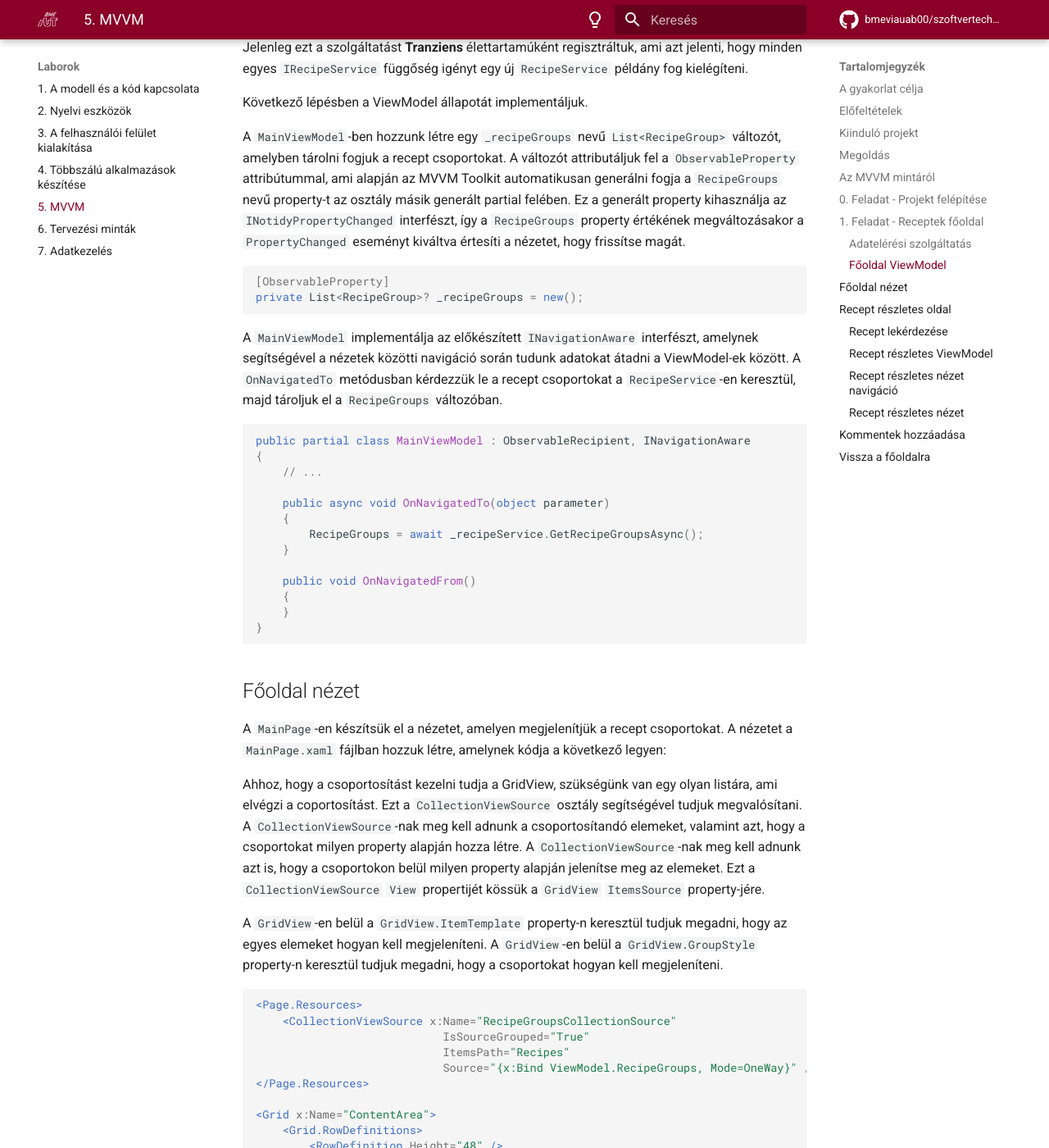
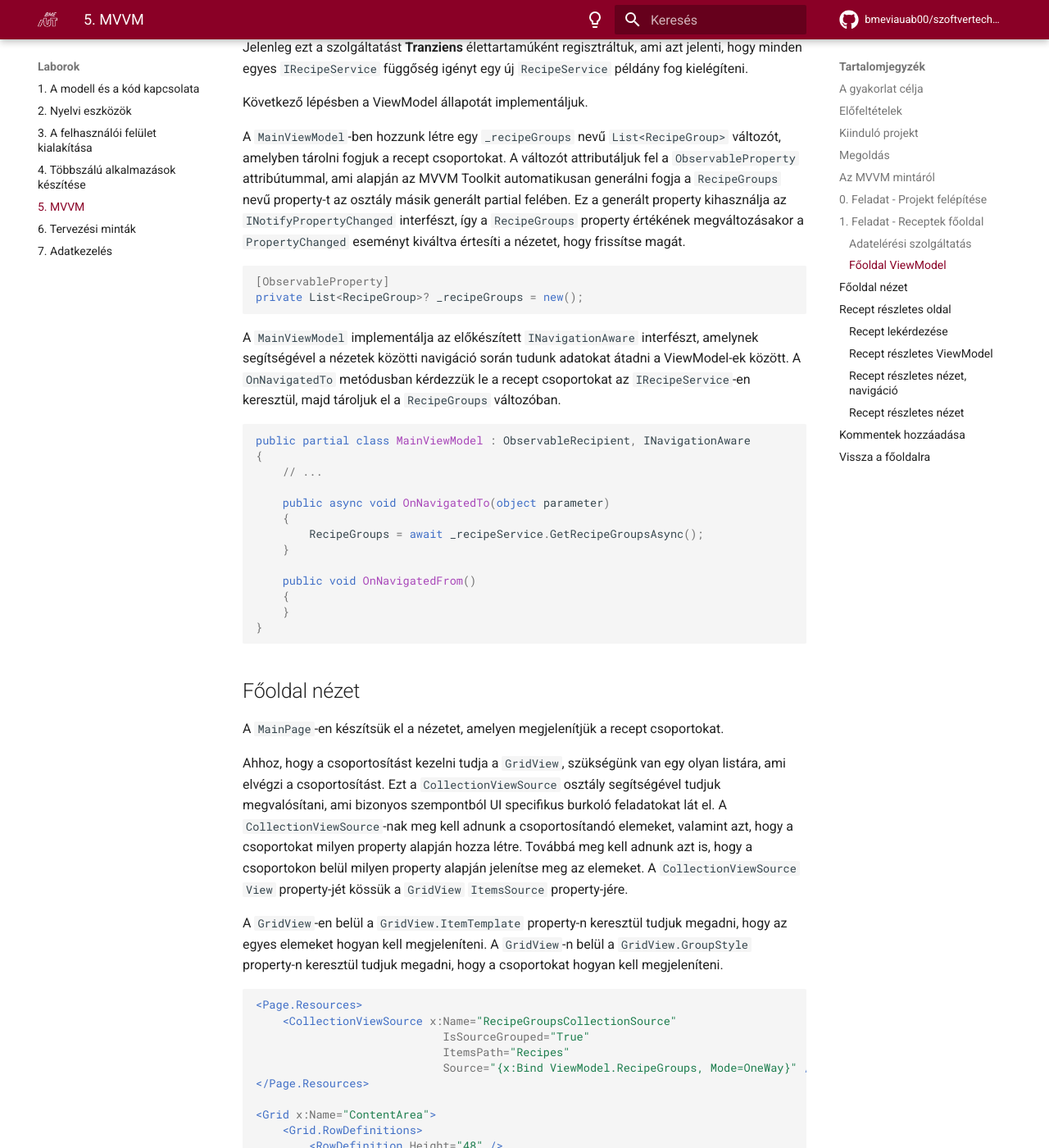
Before and after one commit to bmeviauab00/szoftvertechnikak, an MkDocs documentation site: the page built from docs/labor/5-mvvm/index.md, in a window 1280 px wide and 1400 px high, scrolled down 4438 px. Shown: the whole window at 82% size. Built offline with MkDocs 1.6.1 and Material for MkDocs 9.7.7, drawn with Linux system fonts in a browser that asks for light colours; emoji names are drawn with the system emoji font; comment, search, counter and statistics services are not loaded; the version menu is left out; some of the changed text lies outside the part shown.

Commit message:
mvvm lab wip

````diff
--- a/docs/labor/5-mvvm/index.md
+++ b/docs/labor/5-mvvm/index.md
@@ -162,14 +162,14 @@
 Következő lépésben a ViewModel állapotát implementáljuk.
 
 A `MainViewModel`-ben hozzunk létre egy `_recipeGroups` nevű `List<RecipeGroup>` változót, amelyben tárolni fogjuk a recept csoportokat. A változót attributáljuk fel a `ObservableProperty` attribútummal, ami alapján az MVVM Toolkit automatikusan generálni fogja a `RecipeGroups` nevű property-t az osztály másik generált partial felében.
-Ez a generált property kihasználja az `INotidyPropertyChanged` interfészt, így a `RecipeGroups` property értékének megváltozásakor a `PropertyChanged` eseményt kiváltva értesíti a nézetet, hogy frissítse magát.
+Ez a generált property kihasználja az `INotifyPropertyChanged` interfészt, így a `RecipeGroups` property értékének megváltozásakor a `PropertyChanged` eseményt kiváltva értesíti a nézetet, hogy frissítse magát.
 
 ```csharp
 [ObservableProperty]
 private List<RecipeGroup>? _recipeGroups = new();
 ```
 
-A `MainViewModel` implementálja az előkészített `INavigationAware` interfészt, amelynek segítségével a nézetek közötti navigáció során tudunk adatokat átadni a ViewModel-ek között. A `OnNavigatedTo` metódusban kérdezzük le a recept csoportokat a `RecipeService`-en keresztül, majd tároljuk el a `RecipeGroups` változóban.
+A `MainViewModel` implementálja az előkészített `INavigationAware` interfészt, amelynek segítségével a nézetek közötti navigáció során tudunk adatokat átadni a ViewModel-ek között. A `OnNavigatedTo` metódusban kérdezzük le a recept csoportokat az `IRecipeService`-en keresztül, majd tároljuk el a `RecipeGroups` változóban.
 
 ```csharp
 public partial class MainViewModel : ObservableRecipient, INavigationAware
@@ -189,12 +189,15 @@
 
 ## Főoldal nézet
 
-A `MainPage`-en készítsük el a nézetet, amelyen megjelenítjük a recept csoportokat. A nézetet a `MainPage.xaml` fájlban hozzuk létre, amelynek kódja a következő legyen:
+A `MainPage`-en készítsük el a nézetet, amelyen megjelenítjük a recept csoportokat.
 
-Ahhoz, hogy a csoportosítást kezelni tudja a GridView, szükségünk van egy olyan listára, ami elvégzi a coportosítást. Ezt a `CollectionViewSource` osztály segítségével tudjuk megvalósítani. A `CollectionViewSource`-nak meg kell adnunk a csoportosítandó elemeket, valamint azt, hogy a csoportokat milyen property alapján hozza létre. A `CollectionViewSource`-nak meg kell adnunk azt is, hogy a csoportokon belül milyen property alapján jelenítse meg az elemeket.
-Ezt a `CollectionViewSource` `View` propertijét kössük a `GridView` `ItemsSource` property-jére.
+Ahhoz, hogy a csoportosítást kezelni tudja a `GridView`, szükségünk van egy olyan listára, ami elvégzi a csoportosítást.
+Ezt a `CollectionViewSource` osztály segítségével tudjuk megvalósítani, ami bizonyos szempontból UI specifikus burkoló feladatokat lát el.
+A `CollectionViewSource`-nak meg kell adnunk a csoportosítandó elemeket, valamint azt, hogy a csoportokat milyen property alapján hozza létre.
+Továbbá meg kell adnunk azt is, hogy a csoportokon belül milyen property alapján jelenítse meg az elemeket.
+A `CollectionViewSource` `View` property-jét kössük a `GridView` `ItemsSource` property-jére.
 
-A `GridView`-en belül a `GridView.ItemTemplate` property-n keresztül tudjuk megadni, hogy az egyes elemeket hogyan kell megjeleníteni. A `GridView`-en belül a `GridView.GroupStyle` property-n keresztül tudjuk megadni, hogy a csoportokat hogyan kell megjeleníteni.
+A `GridView`-en belül a `GridView.ItemTemplate` property-n keresztül tudjuk megadni, hogy az egyes elemeket hogyan kell megjeleníteni. A `GridView`-n belül a `GridView.GroupStyle` property-n keresztül tudjuk megadni, hogy a csoportokat hogyan kell megjeleníteni.
 
 ```xml
 <Page.Resources>
@@ -260,12 +263,12 @@
 1. Kiegészítjük az `IRecipeService` interfészt egy `GetRecipeAsync` metódussal és létrehozzuk a szükséges osztályokat
 1. Létrehozzuk a `RecipeDetailViewModel` ViewModel-t, amiben lekérdezzük a recept adatait a `RecipeDetailViewModel`-ben az `IRecipeService`-en keresztül
 1. Létrehozzuk a `RecipeDetailPage` nézetet, építve a ViewModel adataira
-1. Regisztráljuk a ViewModel-t és a nézetet a Dependency Injectionhöz és a navigációhoz
+1. Regisztráljuk a ViewModel-t és a nézetet a Dependency Injection konfigurációhoz és a navigációhoz
 1. Navigálunk a `RecipeDetailPage`-re a `MainViewModel`-ből az `INavigationService`-en keresztül, ha egy receptre kattintunk, és átadjuk a kiválasztott recept azonosítóját (vagy recept fejlécet)
 
 ### Recept lekérdezése
 
-Generáljuk le a `Recipe` osztályt a `/api/recipes/{id}` végpont által visszaadott példa JSON adatokból, a fenti módszerrel. A `Recipe` osztályt a `MvvmLab.Core.Model` névtérbe hozzuk létre.
+Generáljuk le a `Recipe` osztályt a `MvvmLab.Core.Model` névtérbe a `/api/recipes/{id}` végpont által visszaadott példa JSON adatokból, a fenti módszerrel.
 
 ```csharp
 public class Recipe
@@ -298,7 +301,7 @@
 }
 ```
 
-A `IRecipeService` interfészt egészítsük ki egy `GetRecipeAsync` metódussal, amely egy receptet ad vissza az azonosítója alapján.
+A `IRecipeService` interfészt egészítsük ki egy `GetRecipeAsync` metódussal, ami egy receptet ad vissza az azonosítója alapján.
 
 ```csharp
 public Task<Recipe> GetRecipeAsync(int id);
@@ -327,15 +332,21 @@
 }
 ```
 
-A `RecipeDetailViewModel`-ben hozzunk létre egy `_recipe` nevű `Recipe` változót, amelyben tárolni fogjuk a receptet. A változót attributáljuk fel a `ObservableProperty` attribútummal, ami alapján az MVVM Toolkit automatikusan generálni fogja a `Recipe` nevű property-t az osztály másik generált partial felében.
+A `RecipeDetailViewModel`-ben hozzunk létre egy `_recipe` nevű `Recipe` típusú változót, amelyben tárolni fogjuk a receptet.
+A változót attributáljuk fel a `ObservableProperty` attribútummal, ami alapján az MVVM Toolkit automatikusan generálni fogja a `Recipe` nevű property-t az osztály másik generált partial felében.
+Ehhez szükséges, hogy az osztály az `ObservableObject` osztályból származzon, és `partial` kulcsszóval legyen jelölve.
 
 ```csharp
-[ObservableProperty]
-private Recipe? _recipe = new();
+public partial class RecipeDetailViewModel : ObservableObject
+{
+    // ...
+
+    [ObservableProperty]
+    private Recipe? _recipe = new();
 ```
 
-A `RecipeDetailViewModel` implementálja az előkészített `INavigationAware` interfészt, amelynek segítségével a nézetek közötti navigáció során tudunk adatokat átadni a ViewModel-ek között.
-Arra készülünk, hogy a navigáció paraméterek a recept azonosítóját fogjuk megkapni.
+Implementáljuk a `RecipeDetailViewModel`-ben az előkészített `INavigationAware` interfészt.
+Arra készülünk, hogy a navigációs paraméterként a recept azonosítóját fogjuk megkapni.
 A `OnNavigatedTo` metódusban kérdezzük le a receptet a `RecipeService`-en keresztül, majd tároljuk el a `Recipe` változóban.
 
 ```csharp
@@ -354,9 +365,9 @@
 }
 ```
 
-### Recept részletes nézet navigáció
+### Recept részletes nézet, navigáció
 
-A `RecipeDetailPage`-en készítsük el a nézetet, amelyen megjelenítjük a receptet. A nézetet a `RecipeDetailPage.xaml` fájlban hozzuk létre. Első körben csak a recept címét jelenítsük meg egy `TextBlock`-ban.
+A `RecipeDetailPage`-en készítsük el a nézetet, amelyen megjelenítjük a receptet. Első körben csak a recept címét jelenítsük meg egy `TextBlock`-ban.
 
 ```xml
 <Grid x:Name="ContentArea">
````
Also changed, not shown: other parts of docs/labor/5-mvvm/index.md (+4 -1 lines), 1 other file.
